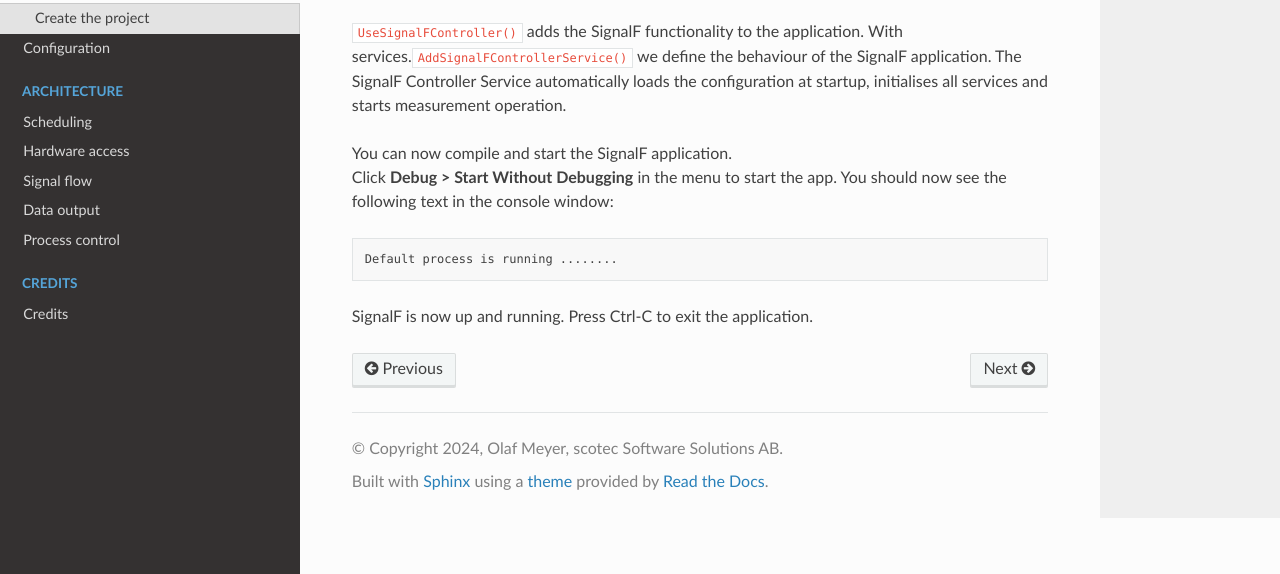
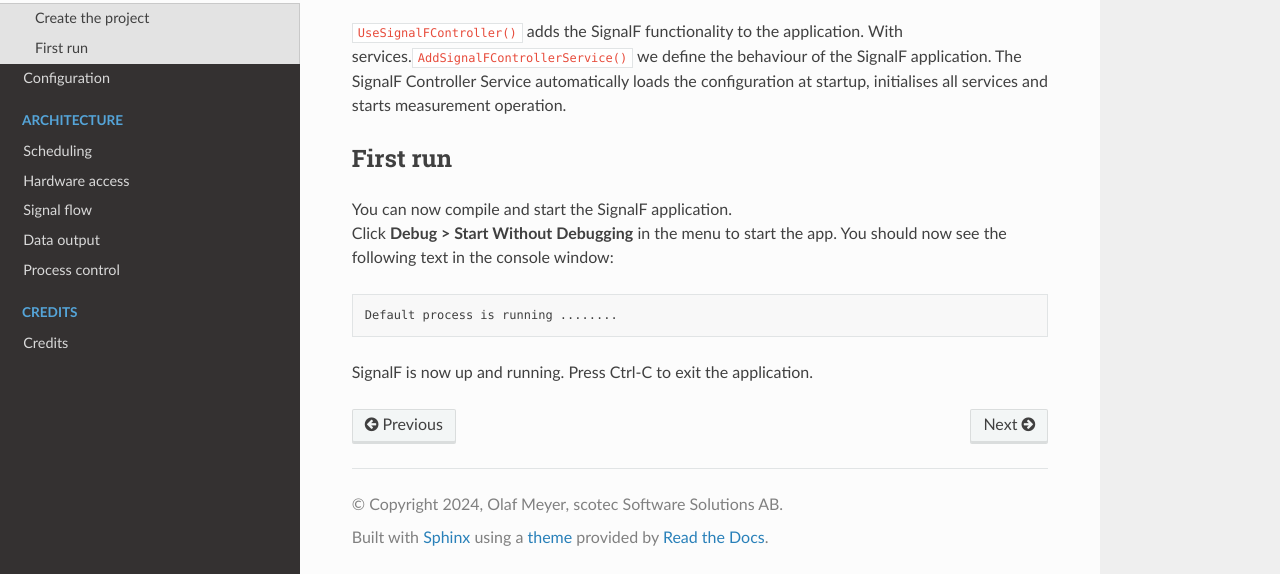
Before and after one commit to SignalF/SignalF.Documentation, a Sphinx documentation site: the page built from docs/source/tutorial/create-project.md, in a window 1280 px wide and 900 px high, scrolled down 1218 px, cut to the strip 326-900 px from the top of the window. Built offline with Sphinx 7.4.7 and the Read the Docs theme 2.0.0, drawn with Linux system fonts in a browser that asks for light colours.

Commit message:
Added heading.

```diff
--- a/docs/source/tutorial/create-project.md
+++ b/docs/source/tutorial/create-project.md
@@ -44,6 +44,8 @@ emphasize-lines: 2,5
 
 `UseSignalFController()` adds the SignalF functionality to the application. With services.`AddSignalFControllerService()` we define the behaviour of the SignalF application. The SignalF Controller Service automatically loads the configuration at startup, initialises all services and starts measurement operation.
 
+## First run
+
 You can now compile and start the SignalF application. \
 Click **Debug > Start Without Debugging** in the menu to start the app. You should now see the following text in the console window:
 
```
